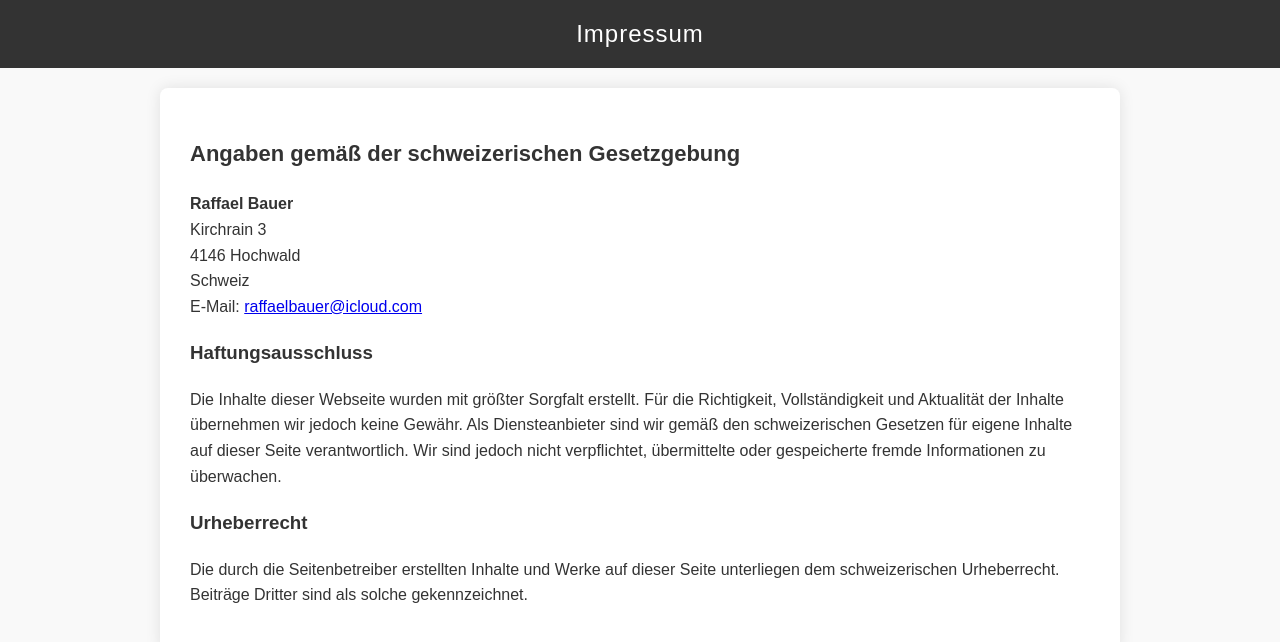
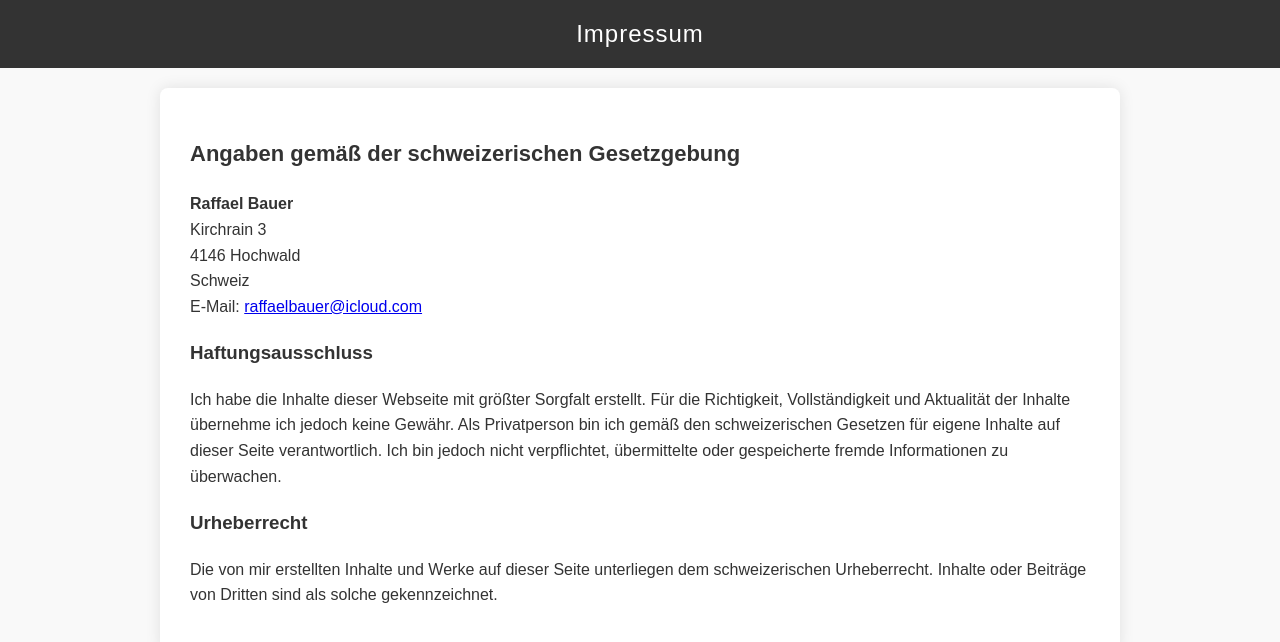
Before and after one commit to raffaelbauer/Impressum, a plain HTML site: page index.html in a window 1280 px wide. Drawn offline with Linux system fonts and the light colour scheme.

Commit message:
Update index.html

```diff
--- a/index.html
+++ b/index.html
@@ -53,10 +53,10 @@
         E-Mail: <a href="mailto:raffaelbauer@icloud.com">raffaelbauer@icloud.com</a></p>
 
         <h3>Haftungsausschluss</h3>
-        <p>Die Inhalte dieser Webseite wurden mit größter Sorgfalt erstellt. Für die Richtigkeit, Vollständigkeit und Aktualität der Inhalte übernehmen wir jedoch keine Gewähr. Als Diensteanbieter sind wir gemäß den schweizerischen Gesetzen für eigene Inhalte auf dieser Seite verantwortlich. Wir sind jedoch nicht verpflichtet, übermittelte oder gespeicherte fremde Informationen zu überwachen.</p>
+        <p>Ich habe die Inhalte dieser Webseite mit größter Sorgfalt erstellt. Für die Richtigkeit, Vollständigkeit und Aktualität der Inhalte übernehme ich jedoch keine Gewähr. Als Privatperson bin ich gemäß den schweizerischen Gesetzen für eigene Inhalte auf dieser Seite verantwortlich. Ich bin jedoch nicht verpflichtet, übermittelte oder gespeicherte fremde Informationen zu überwachen.</p>
 
         <h3>Urheberrecht</h3>
-        <p>Die durch die Seitenbetreiber erstellten Inhalte und Werke auf dieser Seite unterliegen dem schweizerischen Urheberrecht. Beiträge Dritter sind als solche gekennzeichnet.</p>
+        <p>Die von mir erstellten Inhalte und Werke auf dieser Seite unterliegen dem schweizerischen Urheberrecht. Inhalte oder Beiträge von Dritten sind als solche gekennzeichnet.</p>
     </div>
 </body>
 </html>
```
